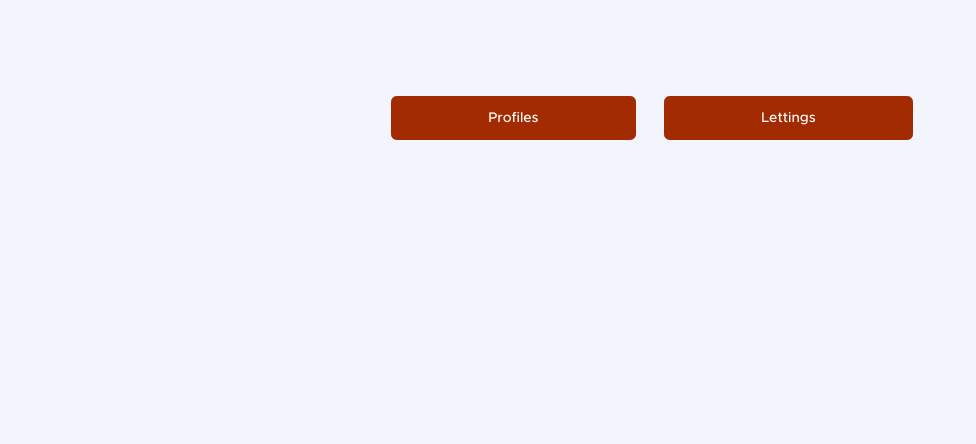
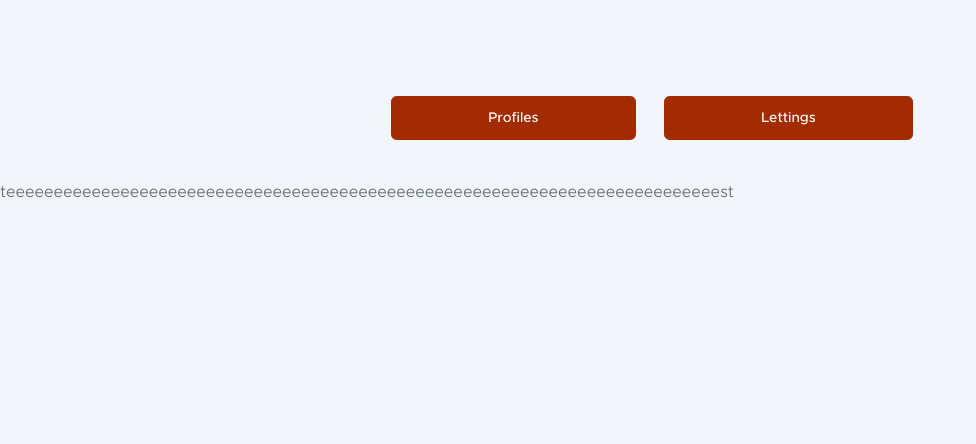
Before and after one commit to ChristopherOC/P13OC, a Django app: page / in a window 1280 px wide. Shown: the part 179-623 px from the top of the page, without its empty margins (0-976 px from the left). Run offline with Django 3.2, Linux system fonts and the light colour scheme; some libraries are stand-ins or nearby versions.

Commit message:
test inte continu

```diff
--- a/templates/index.html
+++ b/templates/index.html
@@ -22,5 +22,5 @@
         </a>
     </div>
 </div>
-
+<p>teeeeeeeeeeeeeeeeeeeeeeeeeeeeeeeeeeeeeeeeeeeeeeeeeeeeeeeeeeeeeeeeeeeeeeeeeeest</p>
 {% endblock %}
```
